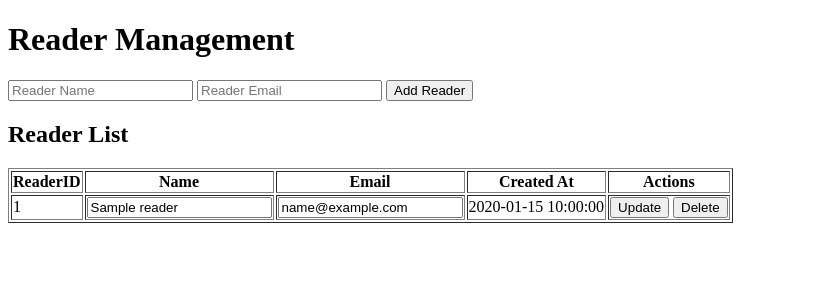
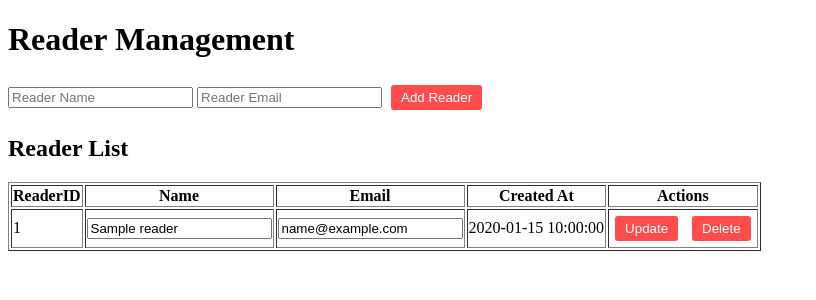
Before and after one commit to huangpinjia/DB-Repo, a Flask app: template library management/templates/index.html in a window 1280 px wide. Shown: the top 300 px of the page, without its empty margins (0-816 px from the left). Run offline with Flask 3, Linux system fonts and the light colour scheme; the template is opened without the code that fills it: most values are stand-ins (such as "Sample title", 1, 10 or a date in 2020).

Commit message:
Libirary Management

```diff
--- a/library management/app.py
+++ b/library management/app.py
@@ -6,7 +6,7 @@ app = Flask(__name__)
 # 設定資料庫連接
 db_config = {
     'user': 'root',
-    'password': '294784r3e2w1q',
+    'password': '',
     'host': 'localhost',
     'database': 'library'
 }
--- a/library management/book.py
+++ b/library management/book.py
@@ -7,7 +7,7 @@ app = Flask(__name__)
 # 設定資料庫連接
 db_config = {
     'user': 'root',
-    'password': '294784r3e2w1q',
+    'password': '',
     'host': 'localhost',
     'database': 'library'
 }
--- a/library management/loan.py
+++ b/library management/loan.py
@@ -7,7 +7,7 @@ app = Flask(__name__)
 
 db_config = {
     'user': 'root',
-    'password': '294784r3e2w1q',
+    'password': '',
     'host': 'localhost',
     'database': 'library'
 }
--- a/library management/templates/index.html
+++ b/library management/templates/index.html
@@ -4,6 +4,21 @@
     <meta charset="UTF-8">
     <meta name="viewport" content="width=device-width, initial-scale=1.0">
     <title>Library Management - Reader Management</title>
+    <style>
+        /* 樣式設定 */
+        button {
+            padding: 5px 10px;
+            margin: 5px;
+            background-color: #ff4d4d;
+            color: white;
+            border: none;
+            border-radius: 3px;
+            cursor: pointer;
+        }
+        button:hover {
+            background-color: #ff1a1a;
+        }
+    </style>
 </head>
 <body>
     <h1>Reader Management</h1>
@@ -38,8 +53,10 @@
             <td>
                     <button type="submit">Update</button>
                 </form>
+                <!-- 刪除按鈕 -->
                 <form action="{{ url_for('delete_reader', reader_id=reader.ReaderID) }}" method="GET" style="display:inline;">
                     <button type="submit">Delete</button>
+                </form>
             </td>
         </tr>
         {% endfor %}
```
Also changed, not shown: 1 other file.
